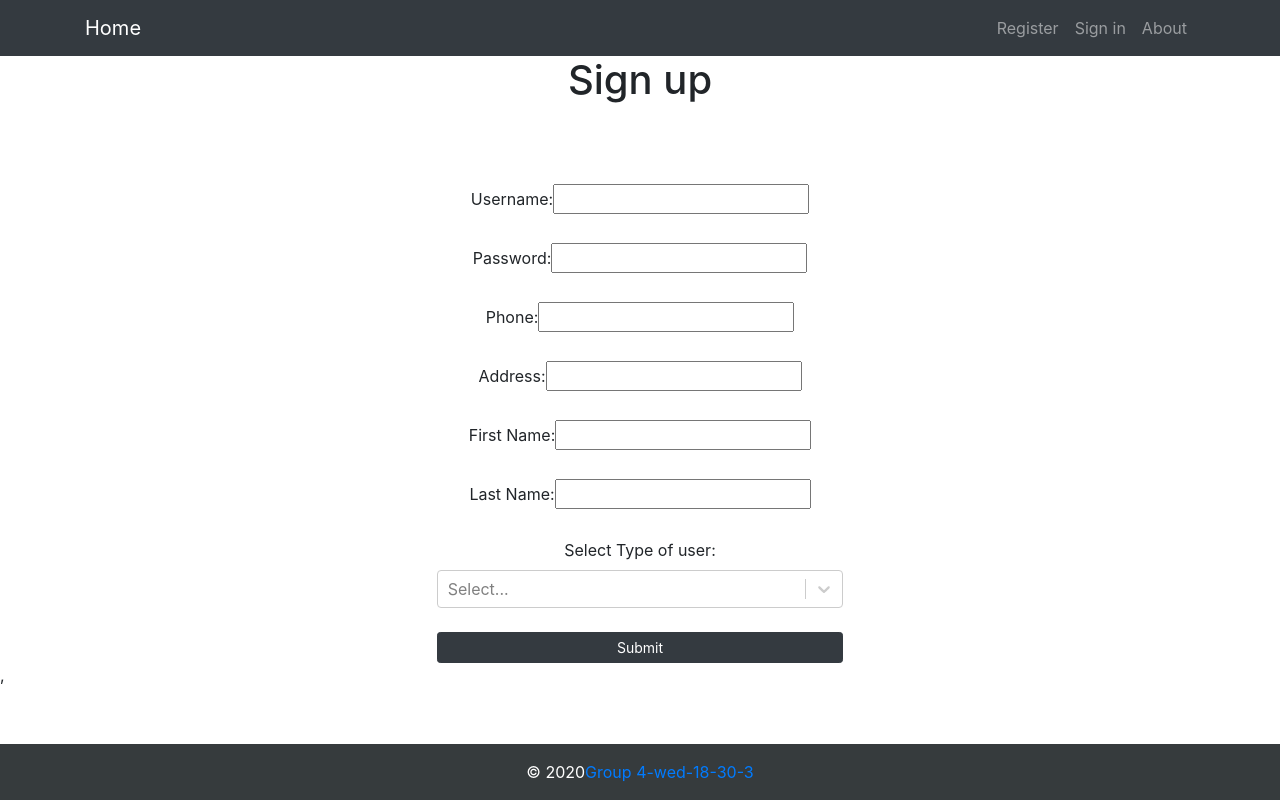
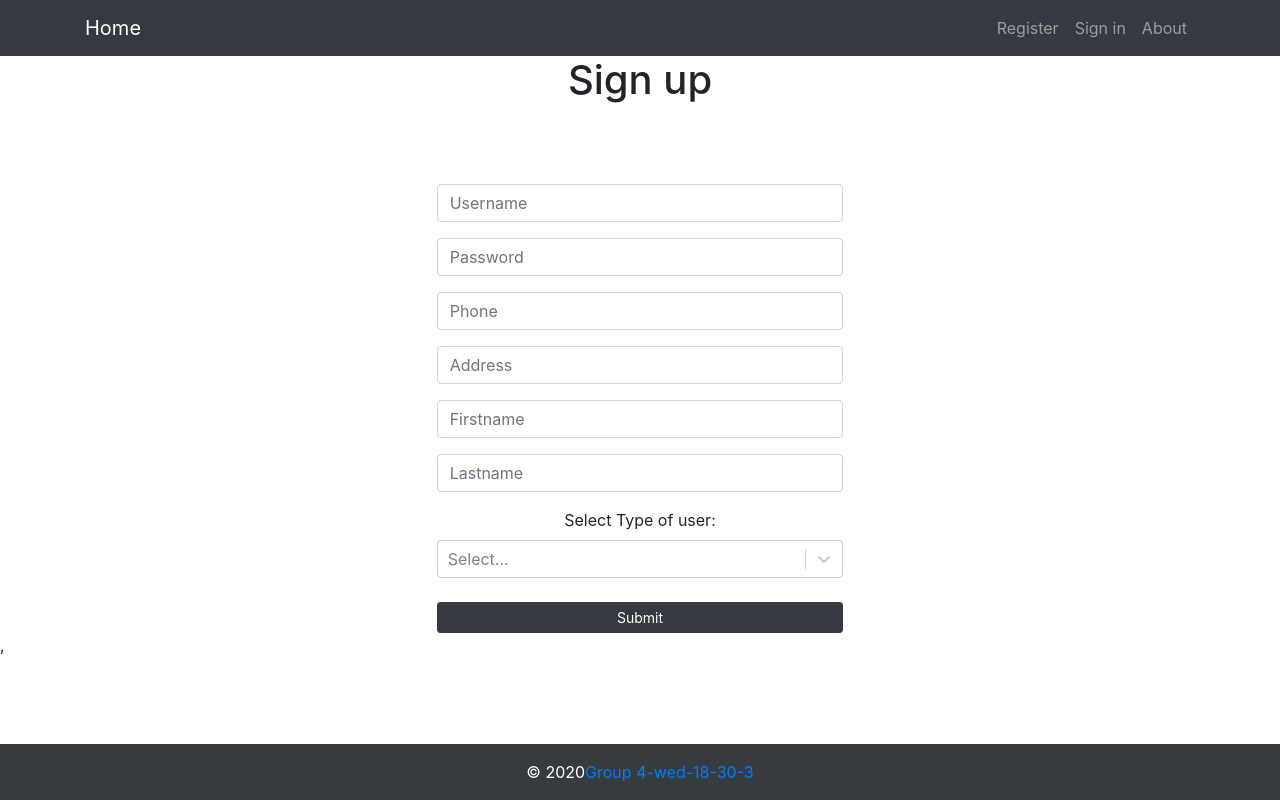
Before and after one commit to RMIT-SEPT/majorproject-4-wed-18-30-3, a React (Create React App) app in the folder FrontEnd/frontend-react/: page /register in a window 1280 px wide. Built offline with nearby package versions, Linux system fonts and the light colour scheme.

Commit message:
refactor register screen to send requests to the correct endpoints and with the correct message bodies

```diff
--- a/FrontEnd/frontend-react/src/components/RegisterScreen/RegisterScreen.js
+++ b/FrontEnd/frontend-react/src/components/RegisterScreen/RegisterScreen.js
@@ -6,27 +6,68 @@ import LoginScreen from '../LoginScreen/LoginScreen'
 import {BrowserRouter as Router, Route, Redirect} from "react-router-dom";
 import axios from "axios";
 
+const DNS_URI = "http://localhost:8080"
 const axiosConfig = {headers: {'Content-Type': 'application/json'}}
 
-async function getUserConfirm(userName, password, phone, address, firstname, lastname, userType) {
-    return await axios.post('http://ec2-100-26-21-128.compute-1.amazonaws.com:8080/api/User', {
+async function createUser(userName, password, phone, address, userType) {
+
+    // Set the endpoint according to userType
+    var endpoint = null
+    let newUser
+    if (userType === "CUSTOMER") {
+        endpoint = "customer"
+        newUser = {
+            user: {
                 userName: userName,
                 password: password,
+                address: address,
                 phone: phone,
+                userType: userType}}
+
+    } else if (userType === "ADMIN") {
+    endpoint = "admin"
+    newUser = {
+        user: {
+            userName: userName,
+            password: password,
             address: address,
-        firstname: firstname,
-        lastname: lastname,
-        userType: userType
+            phone: phone,
+            userType: userType}}
+
+    } else if (userType === "WORKER") {
+        endpoint = "worker"
+        newUser = {
+            user: {
+                userName: userName,
+                password: password,
+                address: address,
+                phone: phone,
+                userType: userType},
+            services: {},
+            companyName: ""}
+    } else {
+        console.log("User type error.")
+    }
+
+    if (endpoint != null) {
+
+        console.log(newUser)
+        // console.log(DNS_URI + '/api/' + endpoint)
+
+        return await axios.post(DNS_URI + '/api/' + endpoint, {
+            newUser
         }, axiosConfig)
             .then(res => {
-            return true
+                return [true, res]
             })
             .catch(error => {
-            return false
+                return [false, error]
             })
+    }
 }
 
 class RegisterScreen extends Component {
+
     constructor() {
         super();
         this.state = {
@@ -38,30 +79,22 @@ class RegisterScreen extends Component {
             lastName: null,
             userType: null,
             userTypes: [
-                { value: '0', label: 'Customer' },
-                { value: '1', label: 'Admin' },
-                { value: '2', label: 'Worker' },]
+                { value: 'CUSTOMER', label: 'Customer' },
+                { value: 'ADMIN', label: 'Admin' },
+                { value: 'WORKER', label: 'Worker' },]
         };
         this.onSubmit = this.onSubmit.bind(this);
+        this.onChange = this.onChange.bind(this);
         this.onTypeChange = this.onTypeChange.bind(this);
     }
-    setUsername = () => this.setState({ userName: document.getElementById("username").value})
-    setPassword = () => this.setState({ password: document.getElementById("password").value})
-    setPhone = () => this.setState({ phone: document.getElementById("phone").value})
-    setAddress = () => this.setState({ address: document.getElementById("address").value})
-    setFirstName = () => this.setState({ firstName: document.getElementById("firstName").value})
-    setLastName = () => this.setState({ lastName: document.getElementById("lastName").value})
-    onTypeChange(Type) {
-        this.setState({ userType: Type})
-    }
+
+    onChange(e){this.setState({[e.target.name]: e.target.value})}
+
+    onTypeChange(Type) {this.setState({ userType: Type})}
+
     async onSubmit(e) {
         e.preventDefault();
-        await this.setPassword()
-        await this.setUsername()
-        await this.setPhone()
-        await this.setAddress()
-        await this.setFirstName()
-        await this.setLastName()
+
         if(this.state.userName == null){
             alert("Please enter a username!")
             return
@@ -99,19 +132,22 @@ class RegisterScreen extends Component {
             alert("Please select what type of user you are!")
             return
         }
-        // confirmation that username doesnt exist
-        //if its confirmed then this happens
-        const success = await getUserConfirm(this.state.userName, this.state.password, this.state.phone, this.state.address, this.state.firstName, this.state.lastName, this.userType).then()
-        //const success = true;
-        if (success) {
-            this.setState({hasSuccess: true})
-            this.setState({hasFail: false})
-        } else {
-            this.setState({hasSuccess: false})
-            this.setState({hasFail: true})
+
+        const success = await createUser(this.state.userName, this.state.password,
+            this.state.phone, this.state.address, this.state.userType["value"]).then()
+
+        console.log(success[0], success[1])
+
+        // if (success[0]) {
+        //     this.setState({hasSuccess: true})
+        //     this.setState({hasFail: false})
+        // } else {
+        //     this.setState({hasSuccess: false})
+        //     this.setState({hasFail: true})
+        // }
+
     }
 
-      }
     render(){
         const animatedComponents = makeAnimated();
         if (!this.state.hasSuccess && !this.state.hasFail) {
@@ -122,33 +158,110 @@ class RegisterScreen extends Component {
                         <br></br><br></br><br></br>
                     </div>
                     <form onSubmit={this.onSubmit}>
-                        <div className = "UserName">
-                            <label htmlFor={"username"}>Username:</label>
-                            <input type="text" id="username" name="uname" required></input><br></br><br></br>
+
+                        <div className="row">
+                            <div className="col-sm"></div>
+                            <div className="col-sm">
+                                <div className = "form-group">
+                                    <input type="text" className="form-control"
+                                        placeholder="Username"
+                                        id="userName"
+                                        name="userName"
+                                        value={this.state.value}
+                                        onChange={this.onChange}>
+                                    </input>
                                     </div>
-                        <div className = "Password">
-                            <label htmlFor={"password"}>Password:</label>
-                            <input type="password" id="password" name="pass" required></input><br></br><br></br>
                                 </div>
-                        <div className = "Phone">
-                            <label htmlFor={"phone"}>Phone:</label>
-                            <input type="number" id="phone" name="phone" required></input><br></br><br></br>
+                            <div className="col-sm"></div>
                         </div>
-                        <div className = "Address">
-                            <label htmlFor={"address"}>Address:</label>
-                            <input type="text" id="address" name="address" required></input><br></br><br></br>
+
+                        <div className="row">
+                            <div className="col-sm"></div>
+                            <div className="col-sm">
+                                <div className = "form-group">
+                                    <input type="password" className="form-control"
+                                        placeholder="Password"
+                                        id="password"
+                                        name="password"
+                                        value={this.state.value}
+                                        onChange={this.onChange}>
+                                    </input>
                                     </div>
-                        <div className = "Firstname">
-                            <label htmlFor={"firstName"}>First Name:</label>
-                            <input type="text" id="firstName" name="fName" required></input><br></br><br></br>
                                 </div>
-                        <div className = "Lastname">
-                            <label htmlFor={"lastName"}>Last Name:</label>
-                            <input type="text" id="lastName" name="lName" required></input><br></br><br></br>
+                            <div className="col-sm"></div>
                         </div>
+
+                        <div className="row">
+                            <div className="col-sm"></div>
+                            <div className="col-sm">
+                                <div className = "form-group">
+                                    <input type="text" className="form-control"
+                                        placeholder="Phone"
+                                        id="phone"
+                                        name="phone"
+                                        value={this.state.value}
+                                        onChange={this.onChange}>
+                                    </input>
+                                    </div>
+                                </div>
+                            <div className="col-sm"></div>
+                        </div>
+
+
+                        <div className="row">
+                            <div className="col-sm"></div>
+                            <div className="col-sm">
+                                <div className = "form-group">
+                                    <input type="text" className="form-control"
+                                        placeholder="Address"
+                                        id="address"
+                                        name="address"
+                                        value={this.state.value}
+                                        onChange={this.onChange}>
+                                    </input>
+                                    </div>
+                                </div>
+                            <div className="col-sm"></div>
+                        </div>
+
+                        <div className="row">
+                            <div className="col-sm"></div>
+                            <div className="col-sm">
+                                <div className = "form-group">
+                                    <input type="text" className="form-control"
+                                        placeholder="Firstname"
+                                        id="firstName"
+                                        name="firstName"
+                                        value={this.state.value}
+                                        onChange={this.onChange}>
+                                    </input>
+                                    </div>
+                                </div>
+                            <div className="col-sm"></div>
+                        </div>
+
+
+                        <div className="row">
+                            <div className="col-sm"></div>
+                            <div className="col-sm">
+                                <div className = "form-group">
+                                    <input type="text" className="form-control"
+                                        placeholder="Lastname"
+                                        id="lastName"
+                                        name="lastName"
+                                        value={this.state.value}
+                                        onChange={this.onChange}>
+                                    </input>
+                                    </div>
+                                </div>
+                            <div className="col-sm"></div>
+                        </div>
+
+
                         <div className="form-user">
                         <label htmlFor={"user"}>Select Type of user:</label>
                         <div className="row">
+
                             <div className="col-sm"></div>
                             <div className="col-sm">
                                 <Select name="user" id="user" value={this.state.userType} options={this.state.userTypes}
```
Lines whose indentation alone changed are shown as unchanged.
